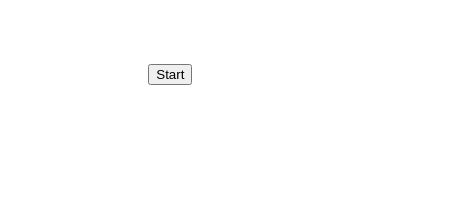
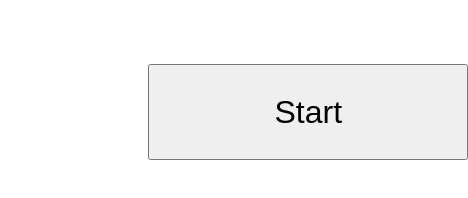
Before and after one commit to MichaelRBond/Read-Words, a plain HTML site: page public_html/index.html in a window 390 px wide. Shown: the whole page, 468 px wide, since content can reach past the window. Drawn offline with nearby package versions, Linux system fonts and the light colour scheme.

Commit message:
css improvements for tablets.

```diff
--- a/public_html/stylesheets/readwords.css
+++ b/public_html/stylesheets/readwords.css
@@ -6,4 +6,15 @@
 
 #read-word p {
   font-size: 4em;
+  width: 75%;
+  margin-left: auto;
+  margin-right: auto;
 }
+
+#read-word button {
+  font-size: 2em;
+  margin-left: auto;
+  margin-right: auto;
+  width: 10em;
+  height: 3em;
+}
```
